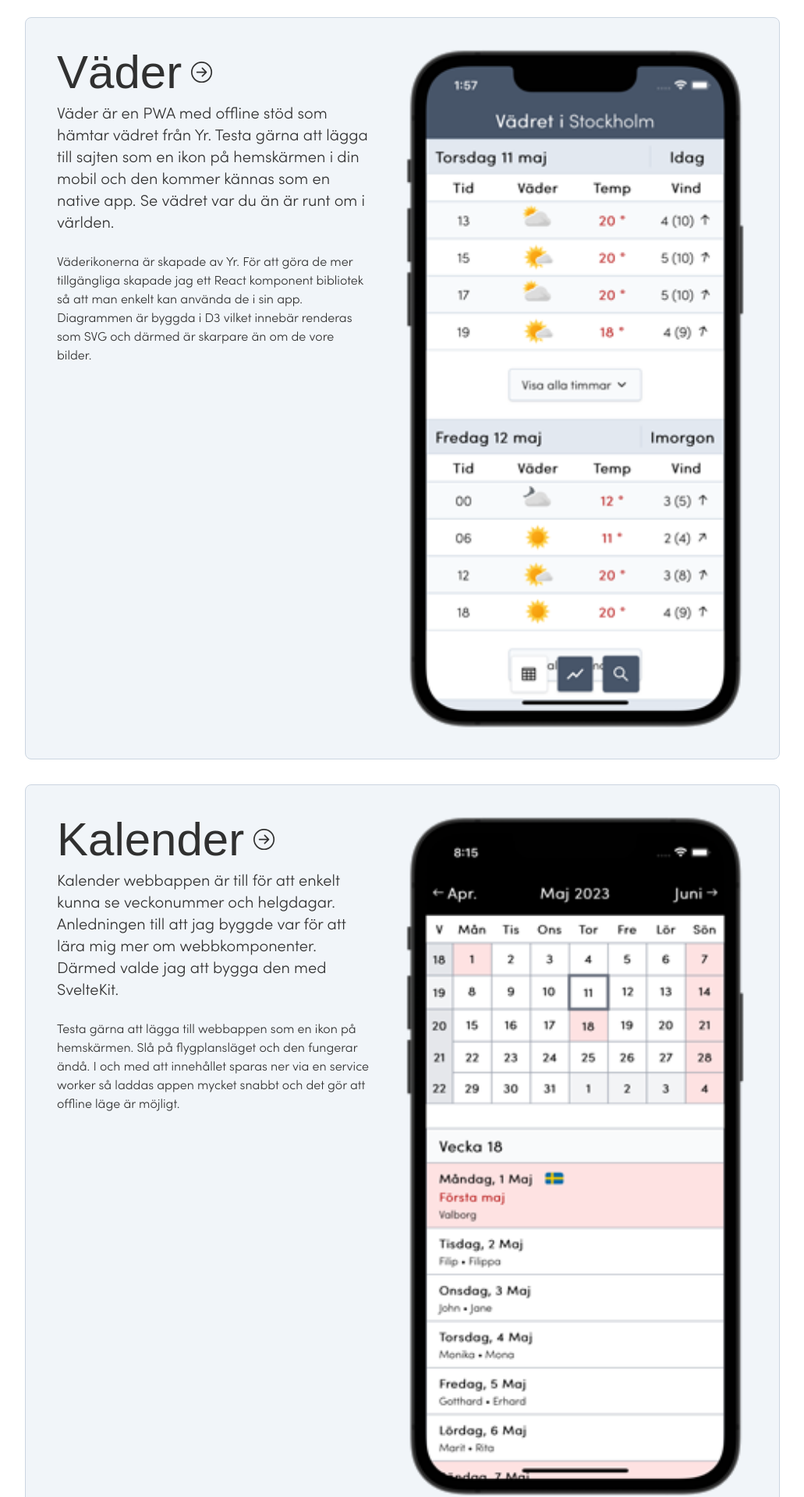
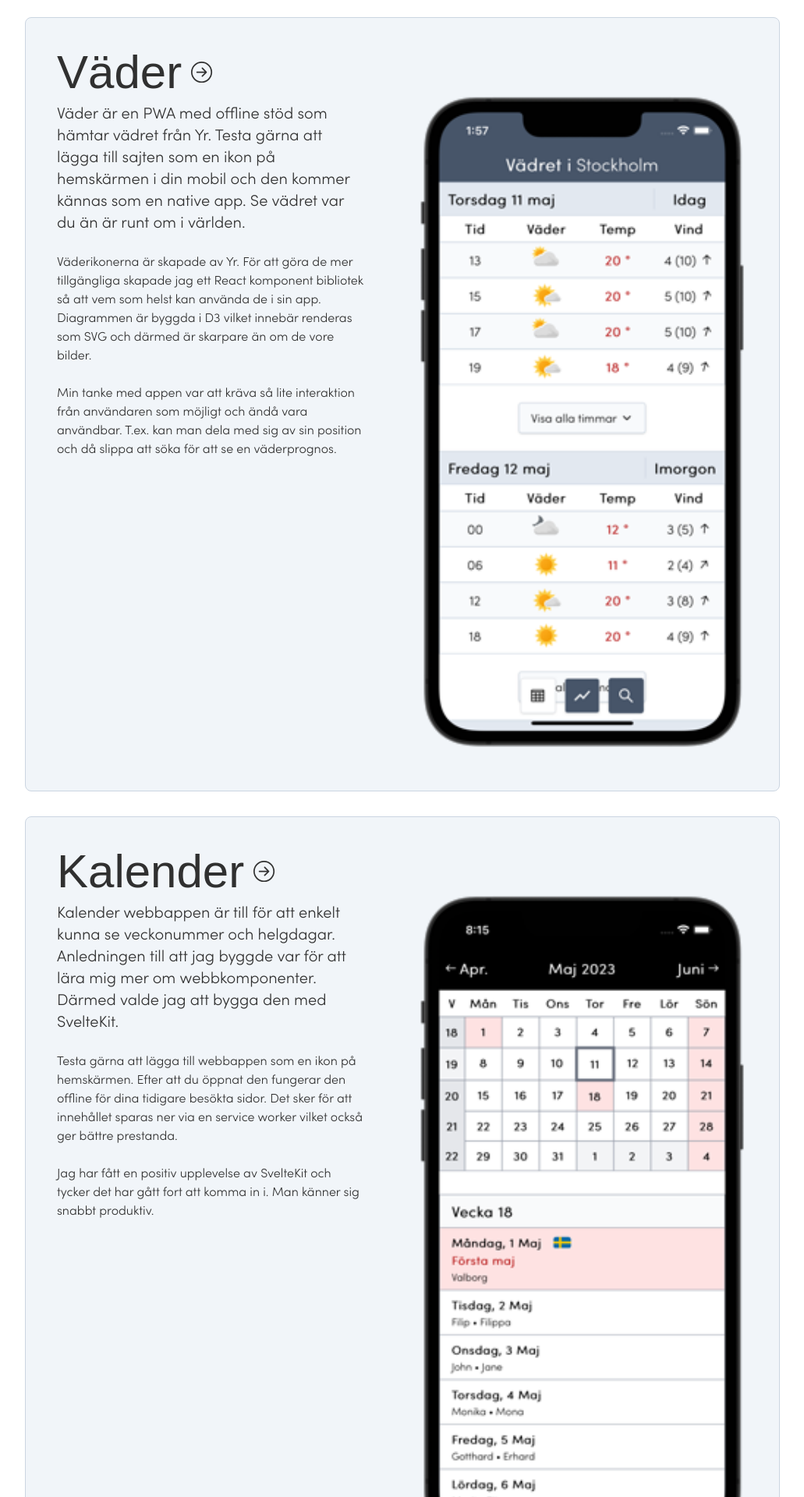
Before and after one commit to patrikhultgren/hultgren-development-ab, a React (Create React App) app: page / in a window 1280 px wide. Shown: the part 1260-3180 px from the top of the page at 78% size, without its empty margins (224-1255 px from the left). Built offline with nearby package versions, Linux system fonts and the light colour scheme; a web font is replaced by a local one.

Commit message:
Change texts

```diff
--- a/src/components/Projects/index.tsx
+++ b/src/components/Projects/index.tsx
@@ -43,8 +43,7 @@ export default function Projects() {
             </article>
           ))}
         </div>
-        <article className="mt-16 flex bg-slate-100 border border-slate-300 rounded-lg p-6 md:p-10">
-          <div className="basis-2/3 md:basis-1/2 pr-4 md:pr-10">
+        <article className="mt-16 flex flex-col bg-slate-100 border border-slate-300 rounded-lg p-6 md:p-10">
           <h2 className="font-karma text-4xl md:text-6xl">
             <a
               href="https://patrikhultgren.github.io/weather/"
@@ -53,6 +52,13 @@ export default function Projects() {
               Väder <ArrowRight className="ml-3" />
             </a>
           </h2>
+          <div>
+            <img
+              src="/weather-904w.png"
+              srcSet="/weather-226w.png, /weather-452w.png 2x, /weather-678w.png 3x, /weather-904ww.png 4x"
+              alt="Väder webbapp"
+              className="w-[30%] lg:w-[48%] md:ml-16 ml-6 mt-4 mb-4 md:mt-0 float-right"
+            />
             <p className="mt-2 text-xl">
               Väder är en PWA med offline stöd som hämtar vädret från Yr. Testa
               gärna att lägga till sajten som en ikon på hemskärmen i din mobil
@@ -61,22 +67,19 @@ export default function Projects() {
             </p>
             <p className="mt-6">
               Väderikonerna är skapade av Yr. För att göra de mer tillgängliga
-              skapade jag ett React komponent bibliotek så att man enkelt kan
+              skapade jag ett React komponent bibliotek så att vem som helst kan
               använda de i sin app. Diagrammen är byggda i D3 vilket innebär
               renderas som SVG och därmed är skarpare än om de vore bilder.
             </p>
-          </div>
-          <div className="basis-1/3 md:basis-1/2 self-center">
-            <img
-              src="/weather-904w.png"
-              srcSet="/weather-226w.png, /weather-452w.png 2x, /weather-678w.png 3x, /weather-904ww.png 4x"
-              alt="Väder webbapp"
-              className="w-full ml-auto"
-            />
+            <p className="mt-6">
+              Min tanke med appen var att kräva så lite interaktion från
+              användaren som möjligt och ändå vara användbar. T.ex. kan man dela
+              med sig av sin position och då slippa att söka för att se en
+              väderprognos.
+            </p>
           </div>
         </article>
-        <article className="mt-8 flex bg-slate-100 border border-slate-300 rounded-lg p-6 md:p-10">
-          <div className="basis-2/3 md:basis-1/2 pr-4 md:pr-10">
+        <article className="mt-8 flex flex-col bg-slate-100 border border-slate-300 rounded-lg p-6 md:p-10">
           <h2 className="font-karma text-4xl md:text-6xl">
             <a
               href="https://patrikhultgren.github.io/calendar"
@@ -85,6 +88,13 @@ export default function Projects() {
               Kalender <ArrowRight className="ml-3" />
             </a>
           </h2>
+          <div>
+            <img
+              src="/calendar-904w.png"
+              srcSet="/calendar-226w.png, /calendar-452w.png 2x, /calendar-678w.png 3x, /calendar-904ww.png 4x"
+              alt="Kalender webbapp"
+              className="w-[30%] lg:w-[48%] md:ml-16 ml-6 mt-4 mb-4 md:mt-0 float-right"
+            />
             <p className="mt-2 text-xl">
               Kalender webbappen är till för att enkelt kunna se veckonummer och
               helgdagar. Anledningen till att jag byggde var för att lära mig
@@ -93,18 +103,14 @@ export default function Projects() {
             </p>
             <p className="mt-6">
               Testa gärna att lägga till webbappen som en ikon på hemskärmen.
-              Slå på flygplansläget och den fungerar ändå. I och med att
-              innehållet sparas ner via en service worker så laddas appen mycket
-              snabbt och det gör att offline läge är möjligt.
+              Efter att du öppnat den fungerar den offline för dina tidigare
+              besökta sidor. Det sker för att innehållet sparas ner via en
+              service worker vilket också ger bättre prestanda.
             </p>
-          </div>
-          <div className="basis-1/3 md:basis-1/2 self-center">
-            <img
-              src="/calendar-904w.png"
-              srcSet="/calendar-226w.png, /calendar-452w.png 2x, /calendar-678w.png 3x, /calendar-904ww.png 4x"
-              alt="Kalender webbapp"
-              className="w-full ml-auto"
-            />
+            <p className="mt-6">
+              Jag har fått en positiv upplevelse av SvelteKit och tycker det har
+              gått fort att komma in i. Man känner sig snabbt produktiv.
+            </p>
           </div>
         </article>
       </Container>
```
Lines whose indentation alone changed are shown as unchanged.
